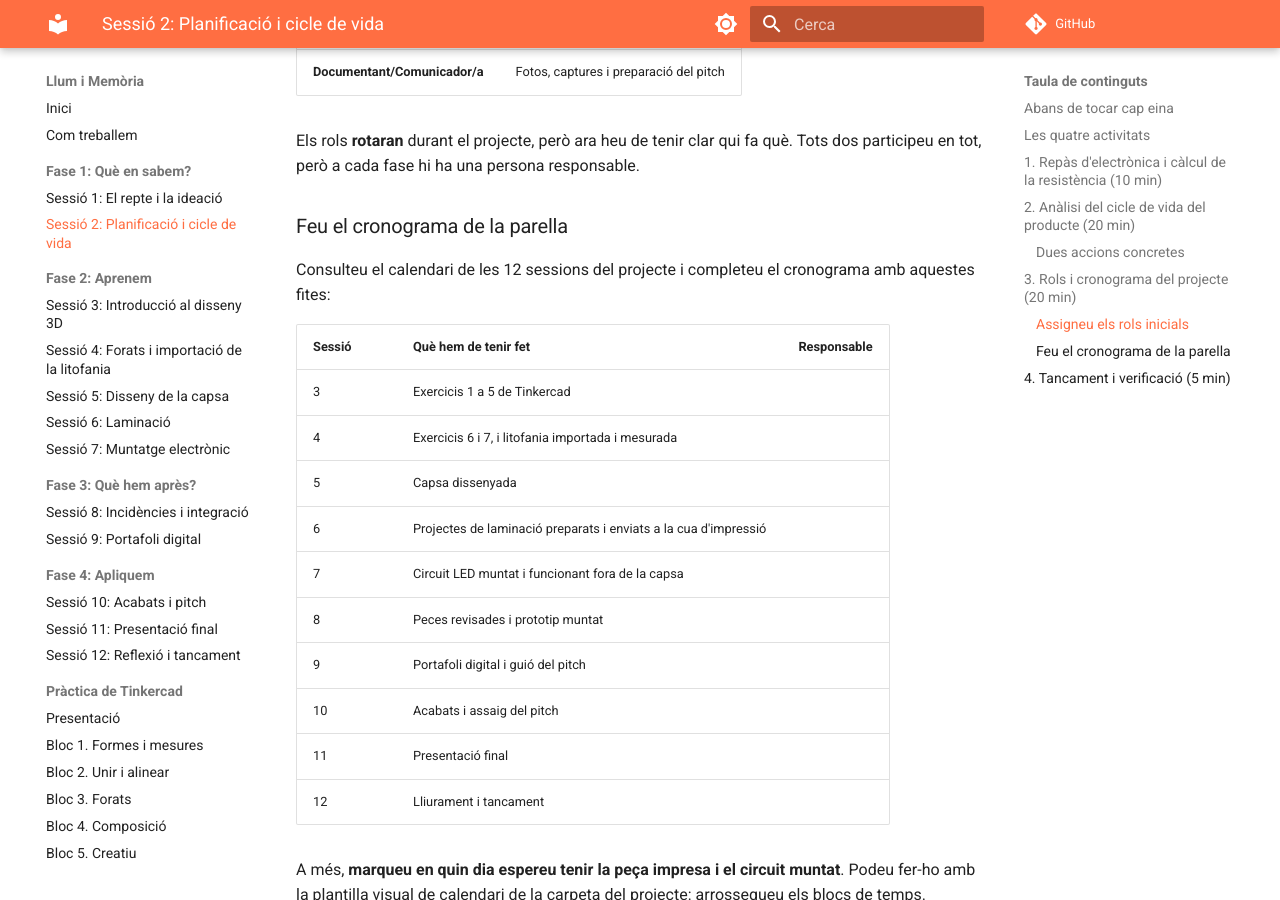
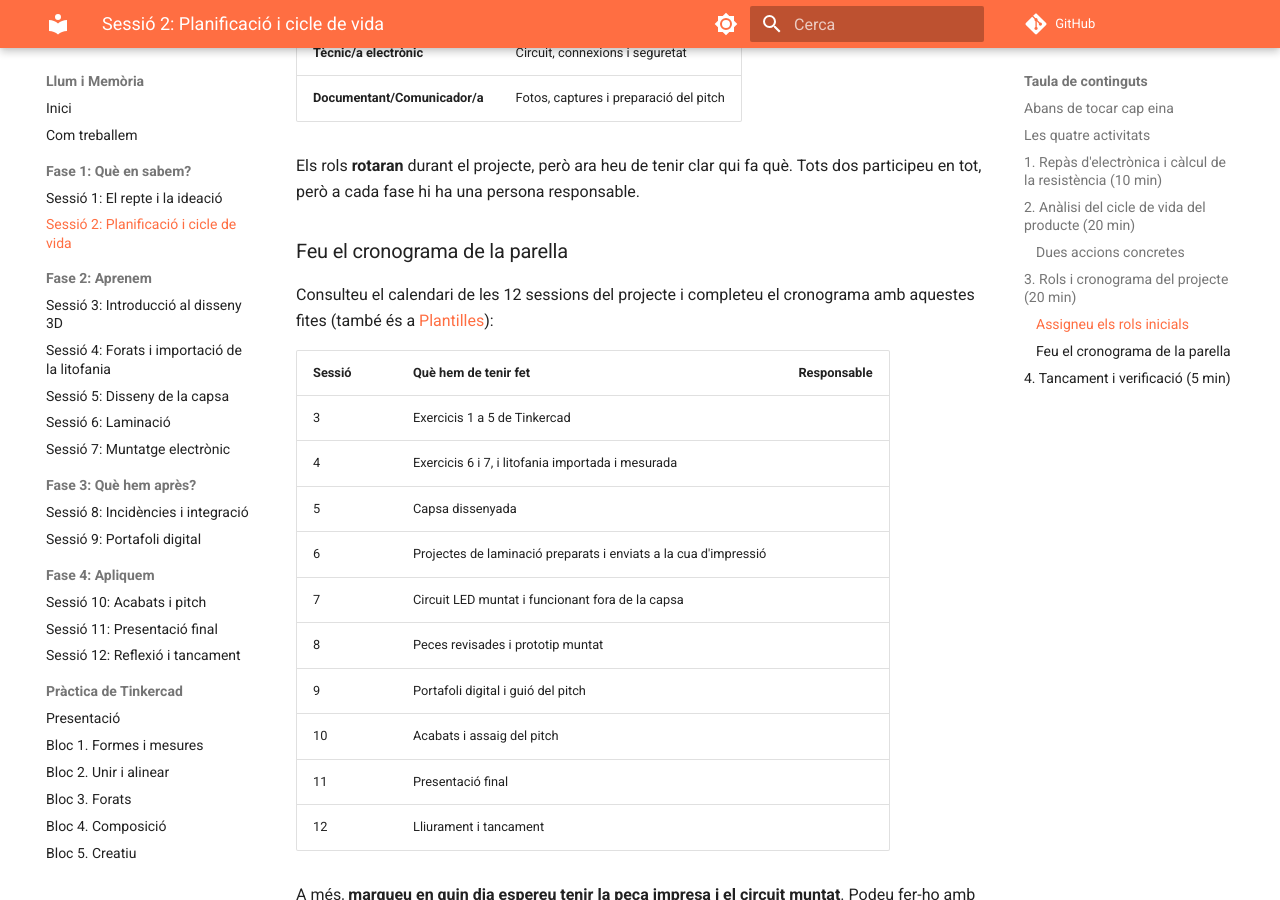
Before and after one commit to AlbertGodina/llum-i-memoria, an MkDocs documentation site: the page built from docs/fase1-que-en-sabem/s02-planificacio-cicle-vida.md, in a window 1280 px wide and 900 px high, scrolled down 3002 px. Built offline with MkDocs 1.6.1 and Material for MkDocs 9.7.7, drawn with Linux system fonts in a browser that asks for light colours; comment, search, counter and statistics services are not loaded; some of the changed text lies outside the part shown.

Commit message:
Update instructions for life cycle table and schedule
Added reference to templates for filling out the life cycle table and the couple's schedule.

```diff
--- a/docs/fase1-que-en-sabem/s02-planificacio-cicle-vida.md
+++ b/docs/fase1-que-en-sabem/s02-planificacio-cicle-vida.md
@@ -49,7 +49,7 @@ A la sessió 1 heu triat la imatge i heu generat la litofania. Ara toca pensar:
 
 **Parelles.** Cada producte té un cicle de vida: s'origina, s'utilitza i, un dia, s'acaba. Cada fase té un impacte ambiental. Repartiu-vos la feina: una persona investiga el **PLA**, i l'altra, els **components electrònics reciclats** disponibles a casa o a l'escola.
 
-Ompliu la taula del cicle de vida amb **paraules clau o frases curtes**. No cal escriure textos llargs.
+Ompliu la taula del cicle de vida (teniu la plantilla a [Plantilles](../recursos/plantilles.md)) amb **paraules clau o frases curtes**. No cal escriure textos llargs.
 
 | Fase | Preguntes per ajudar-vos | Impacte que identifiqueu |
 |---|---|---|
@@ -89,7 +89,7 @@ Els rols **rotaran** durant el projecte, però ara heu de tenir clar qui fa què
 
 ### Feu el cronograma de la parella
 
-Consulteu el calendari de les 12 sessions del projecte i completeu el cronograma amb aquestes fites:
+Consulteu el calendari de les 12 sessions del projecte i completeu el cronograma amb aquestes fites (també és a [Plantilles](../recursos/plantilles.md)):
 
 | Sessió | Què hem de tenir fet | Responsable |
 |---|---|---|
```
